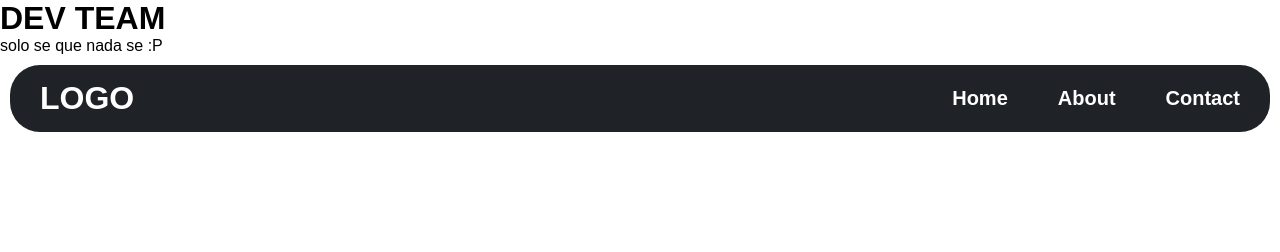
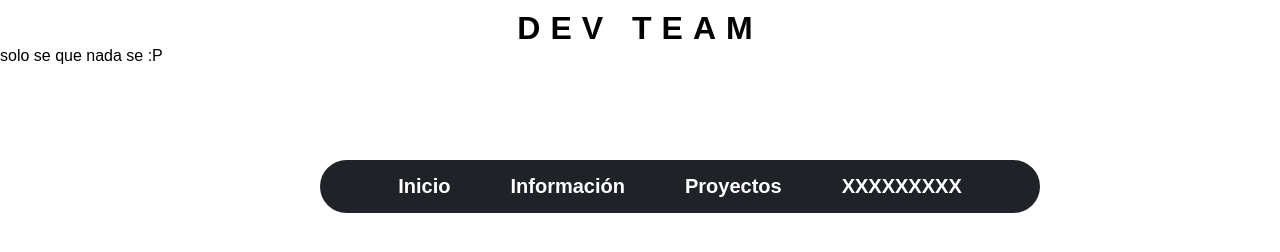
Before and after one commit to IngSystemCix/DevTeam-Markdown-Web, a plain HTML site: page proyecto/pagina html/Prototipo.html in a window 1280 px wide. Drawn offline with Linux system fonts and the light colour scheme.

Commit message:
Modificado por Juanpi

```diff
--- a/proyecto/pagina html/Prototipo.html
+++ b/proyecto/pagina html/Prototipo.html
@@ -13,12 +13,12 @@
     <p>solo se que nada se :P</p>
     <header class="header">
         <div class="container">
-            <a href="#"><h1 class="logo">logo</h1></a>
             <nav class="navbar">
                 <ul class="list">
-                    <li><a href="#">Home</a></li>
-                    <li><a href="#">About</a></li>
-                    <li><a href="#">Contact</a></li>
+                    <li><a href="#">Inicio</a></li>
+                    <li><a href="#">Información</a></li>
+                    <li><a href="#">Proyectos</a></li>
+                    <li><a href="#">XXXXXXXXX</a></li>
                 </ul>
             </nav>
         </div>
--- a/proyecto/pagina html/prototipo-style.css
+++ b/proyecto/pagina html/prototipo-style.css
@@ -10,15 +10,24 @@ body {
     min-height: 100vh;
 }
 
+h1 {
+    margin-top: 10px;
+    text-align: center;
+    letter-spacing: 10px;
+    font-weight: bolder;
+}
+
 .header {
-    margin: 10px;
+    position: absolute;
+    width: 45em;
+    top: 20%;
+    left: 25%;
 }
 
 .container {
     display: flex;
-    flex-wrap: wrap;
     align-items: center;
-    justify-content: space-between;
+    justify-content: center;
     background-color: #1f2327;
     padding-block: 15px;
     border-top-right-radius: 30px;
@@ -27,22 +36,16 @@ body {
     border-top-left-radius: 30px;
 }
 
-.container a {
+a {
     text-decoration: none;
     color: #fff;
-}
-
-.logo {
-    text-transform: uppercase;
-    margin-left: 30px;
 }
 
 .list {
     list-style: none;
     color: #fff;
     font-size: 20px;
-    margin-right: 30px;
     font-weight: bolder;
     display: flex;
-    gap: 50px;
+    gap: 60px;
 }
```
